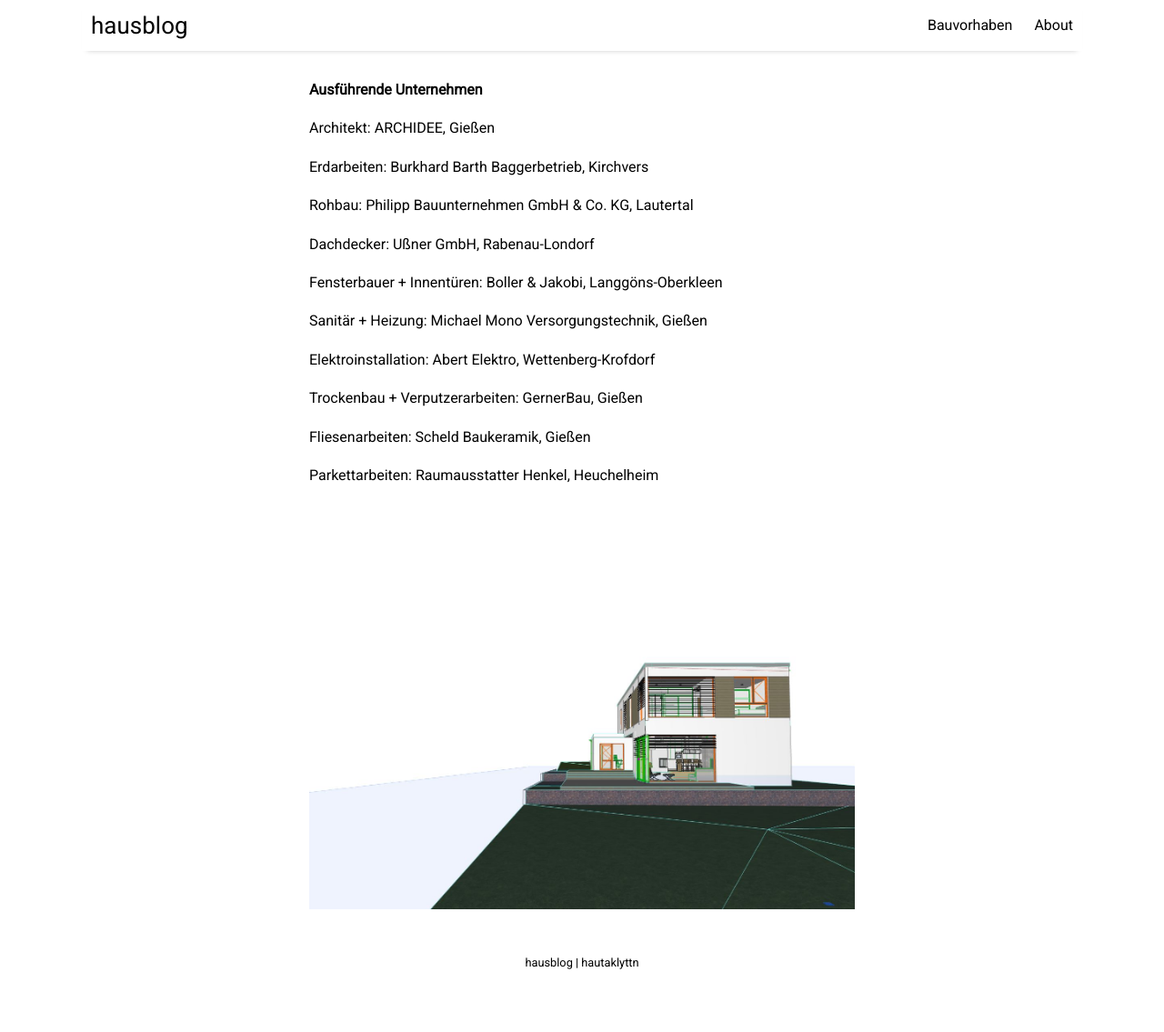
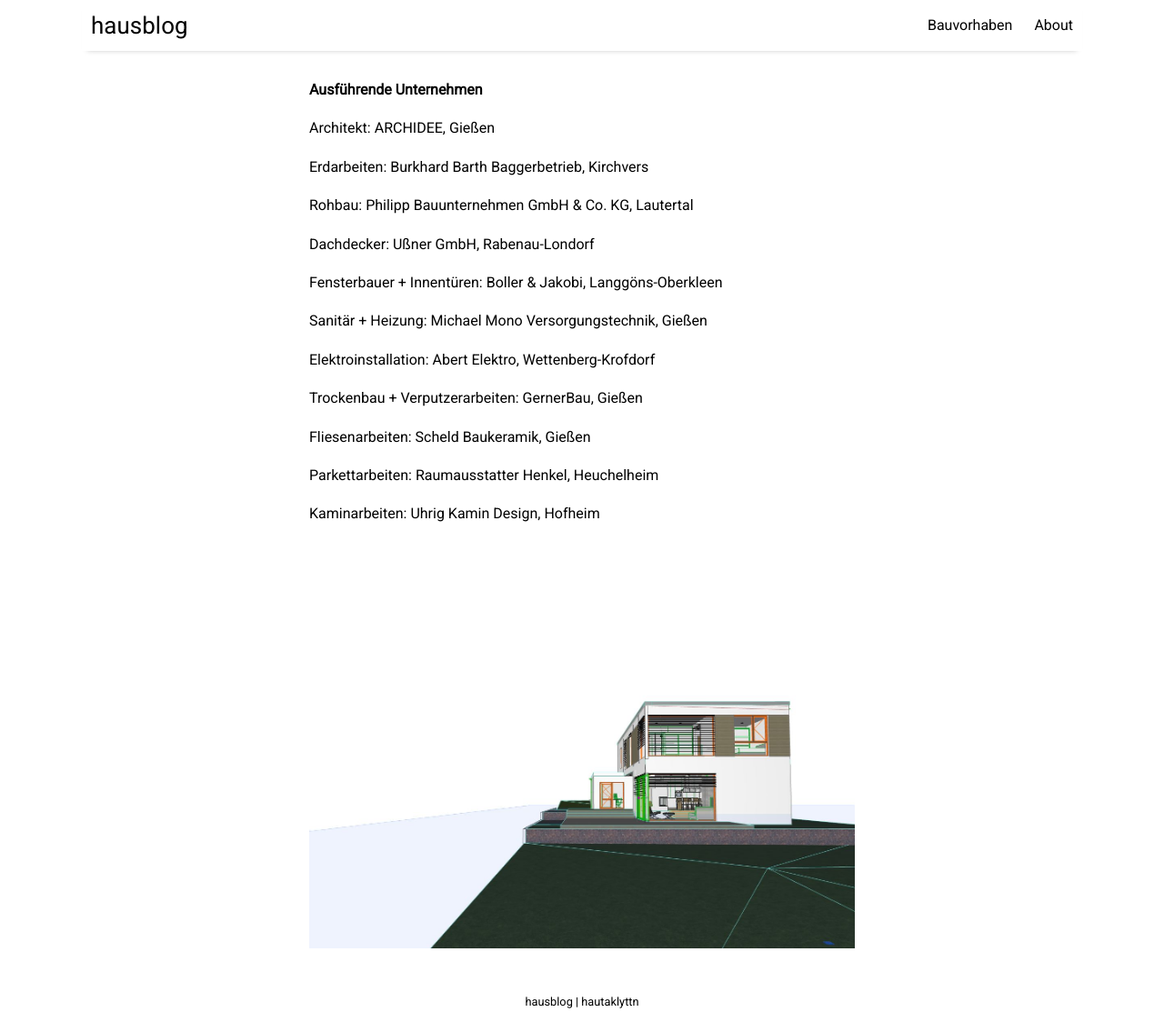
Before and after one commit to Hautaklyttn/hausblog, a Jekyll site: the page built from docs/pages/about.md, in a window 1280 px wide and 1135 px high. Shown: the whole window at 91% size. Built offline with Jekyll 4.4.1, drawn with Linux system fonts in a browser that asks for light colours; nearby versions of some CDN libraries.

Commit message:
'About' updated

```diff
--- a/docs/pages/about.md
+++ b/docs/pages/about.md
@@ -25,6 +25,8 @@ Fliesenarbeiten: Scheld Baukeramik, Gießen
 
 Parkettarbeiten: Raumausstatter Henkel, Heuchelheim
 
+Kaminarbeiten: Uhrig Kamin Design, Hofheim
+
 <br>
 
 <br>
```
